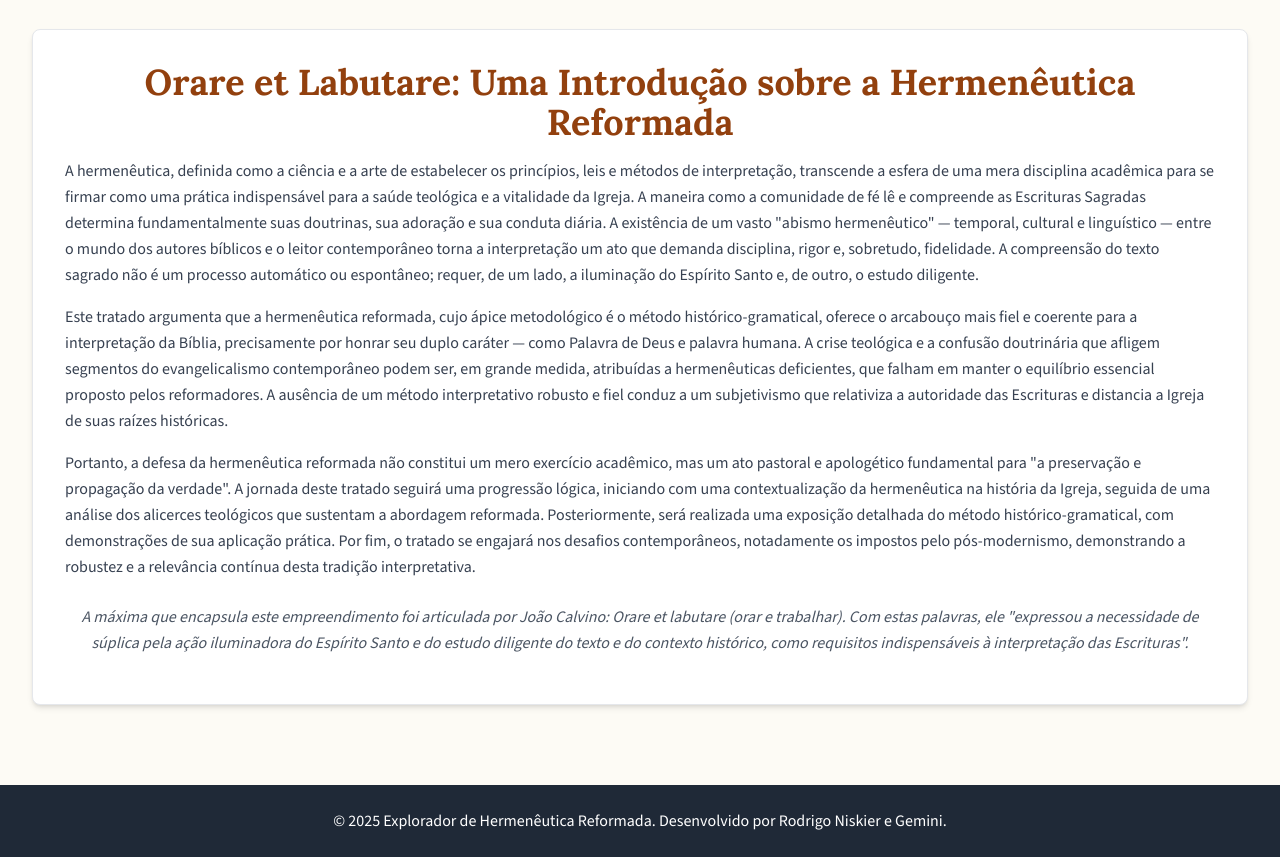
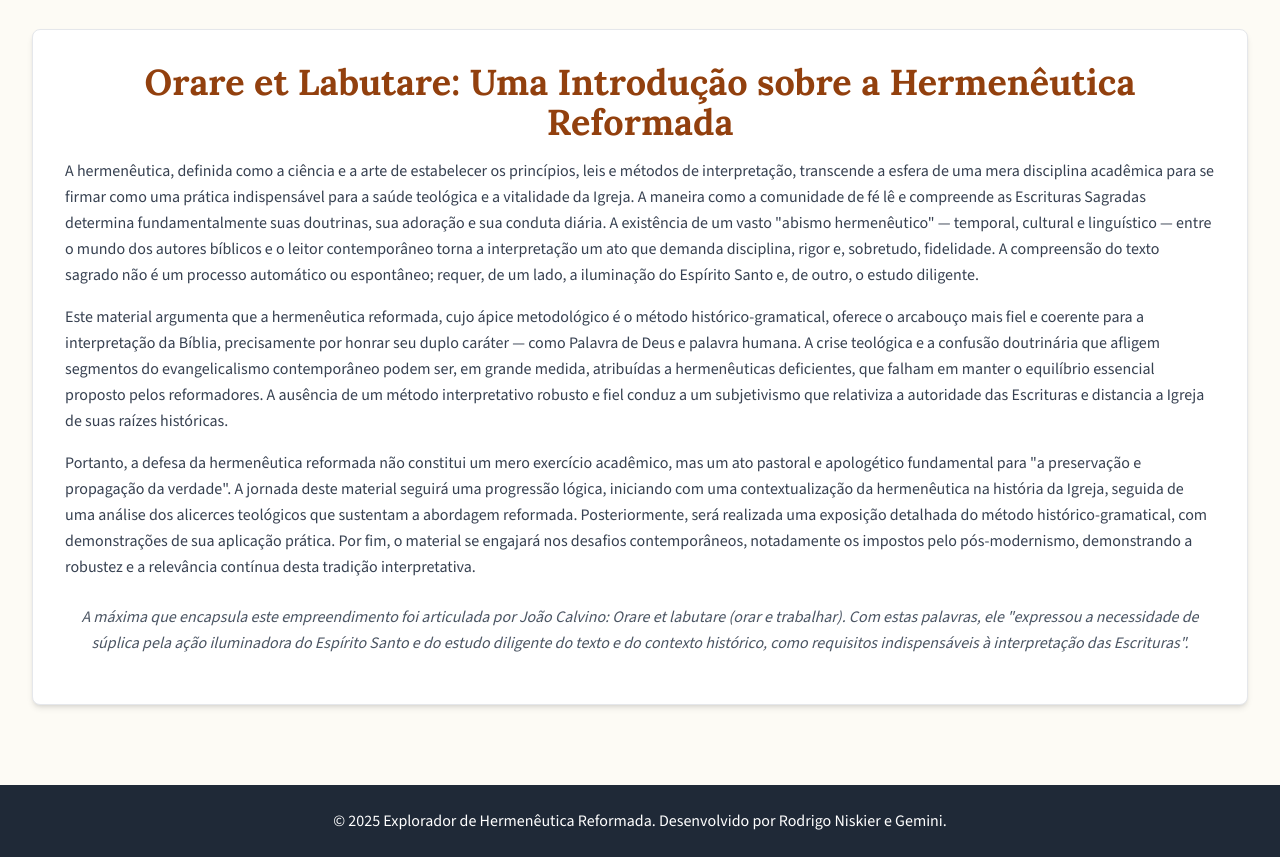
Before and after one commit to rodrigoniskier/hermeneutica, a plain HTML site: page index.html in a window 1280 px wide. Shown: the part 71-928 px from the top of the page. Drawn offline with nearby package versions, Linux system fonts and the light colour scheme.

Commit message:
Update index.html

```diff
--- a/index.html
+++ b/index.html
@@ -89,8 +89,8 @@
                 <div class="prose max-w-none text-gray-700 leading-relaxed">
                     <h2 class="text-3xl md:text-4xl font-bold text-amber-800 mb-4 text-center">Orare et Labutare: Uma Introdução sobre a Hermenêutica Reformada</h2>
                     <p>A hermenêutica, definida como a ciência e a arte de estabelecer os princípios, leis e métodos de interpretação, transcende a esfera de uma mera disciplina acadêmica para se firmar como uma prática indispensável para a saúde teológica e a vitalidade da Igreja. A maneira como a comunidade de fé lê e compreende as Escrituras Sagradas determina fundamentalmente suas doutrinas, sua adoração e sua conduta diária. A existência de um vasto "abismo hermenêutico" — temporal, cultural e linguístico — entre o mundo dos autores bíblicos e o leitor contemporâneo torna a interpretação um ato que demanda disciplina, rigor e, sobretudo, fidelidade. A compreensão do texto sagrado não é um processo automático ou espontâneo; requer, de um lado, a iluminação do Espírito Santo e, de outro, o estudo diligente.</p>
-                    <p>Este tratado argumenta que a hermenêutica reformada, cujo ápice metodológico é o método histórico-gramatical, oferece o arcabouço mais fiel e coerente para a interpretação da Bíblia, precisamente por honrar seu duplo caráter — como Palavra de Deus e palavra humana. A crise teológica e a confusão doutrinária que afligem segmentos do evangelicalismo contemporâneo podem ser, em grande medida, atribuídas a hermenêuticas deficientes, que falham em manter o equilíbrio essencial proposto pelos reformadores. A ausência de um método interpretativo robusto e fiel conduz a um subjetivismo que relativiza a autoridade das Escrituras e distancia a Igreja de suas raízes históricas.</p>
-                    <p>Portanto, a defesa da hermenêutica reformada não constitui um mero exercício acadêmico, mas um ato pastoral e apologético fundamental para "a preservação e propagação da verdade". A jornada deste tratado seguirá uma progressão lógica, iniciando com uma contextualização da hermenêutica na história da Igreja, seguida de uma análise dos alicerces teológicos que sustentam a abordagem reformada. Posteriormente, será realizada uma exposição detalhada do método histórico-gramatical, com demonstrações de sua aplicação prática. Por fim, o tratado se engajará nos desafios contemporâneos, notadamente os impostos pelo pós-modernismo, demonstrando a robustez e a relevância contínua desta tradição interpretativa.</p>
+                    <p>Este material argumenta que a hermenêutica reformada, cujo ápice metodológico é o método histórico-gramatical, oferece o arcabouço mais fiel e coerente para a interpretação da Bíblia, precisamente por honrar seu duplo caráter — como Palavra de Deus e palavra humana. A crise teológica e a confusão doutrinária que afligem segmentos do evangelicalismo contemporâneo podem ser, em grande medida, atribuídas a hermenêuticas deficientes, que falham em manter o equilíbrio essencial proposto pelos reformadores. A ausência de um método interpretativo robusto e fiel conduz a um subjetivismo que relativiza a autoridade das Escrituras e distancia a Igreja de suas raízes históricas.</p>
+                    <p>Portanto, a defesa da hermenêutica reformada não constitui um mero exercício acadêmico, mas um ato pastoral e apologético fundamental para "a preservação e propagação da verdade". A jornada deste material seguirá uma progressão lógica, iniciando com uma contextualização da hermenêutica na história da Igreja, seguida de uma análise dos alicerces teológicos que sustentam a abordagem reformada. Posteriormente, será realizada uma exposição detalhada do método histórico-gramatical, com demonstrações de sua aplicação prática. Por fim, o material se engajará nos desafios contemporâneos, notadamente os impostos pelo pós-modernismo, demonstrando a robustez e a relevância contínua desta tradição interpretativa.</p>
                     <p class="text-center text-md text-gray-600 italic mt-6">A máxima que encapsula este empreendimento foi articulada por João Calvino: <em>Orare et labutare</em> (orar e trabalhar). Com estas palavras, ele "expressou a necessidade de súplica pela ação iluminadora do Espírito Santo e do estudo diligente do texto e do contexto histórico, como requisitos indispensáveis à interpretação das Escrituras".</p>
                 </div>
             </div>
```
